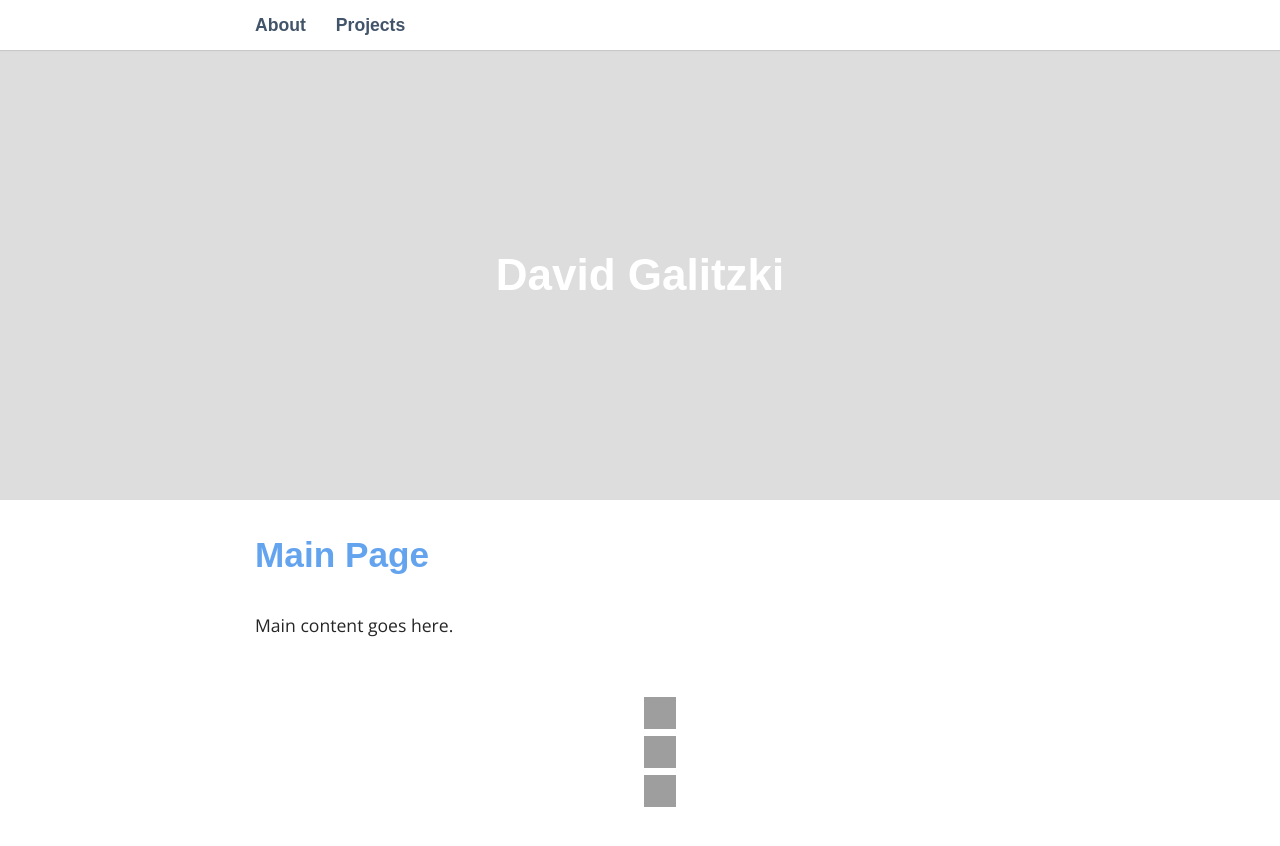
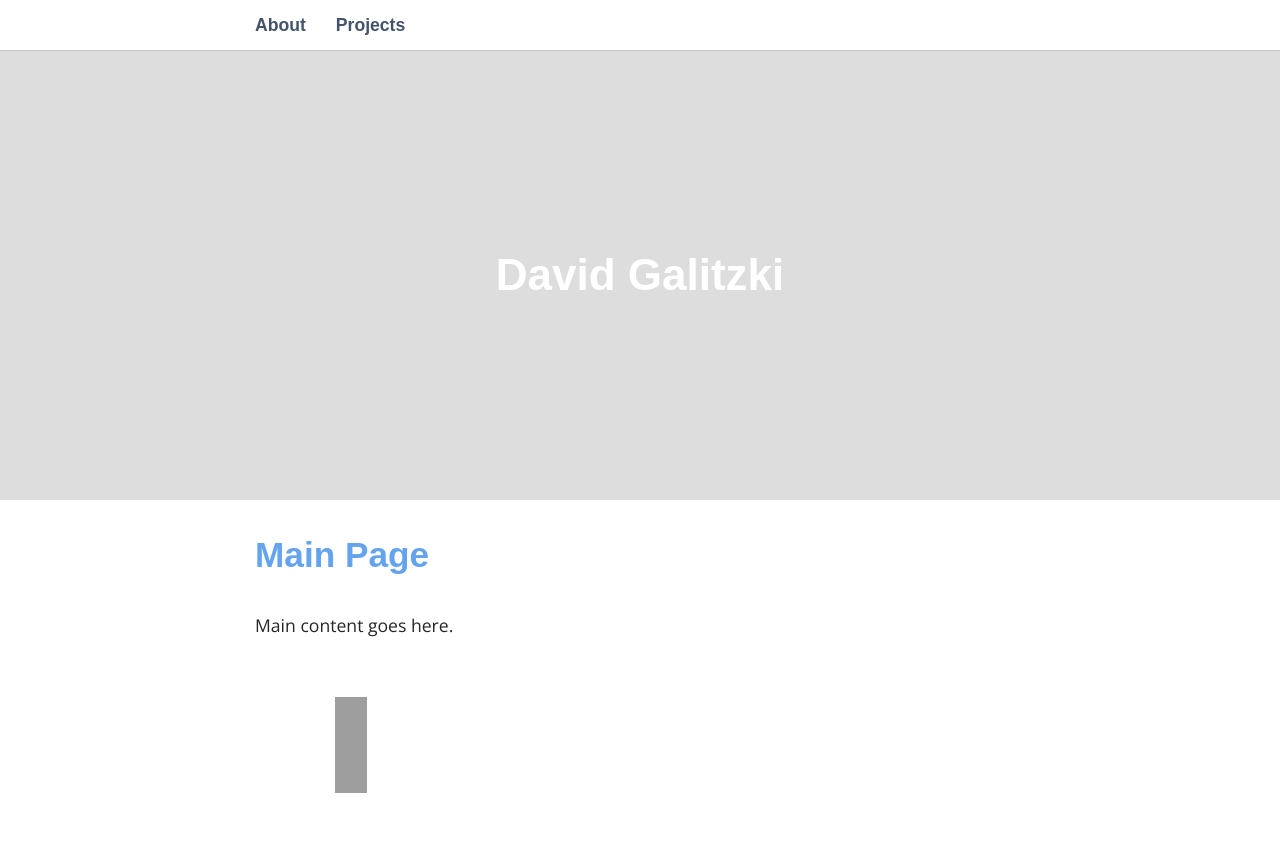
Before and after one commit to davitzki/davitzki.github.io, a Jekyll site: the page built from index.html, in a window 1280 px wide. Shown: the top 846 px of the page. Built offline with Jekyll 4.4.1, drawn with Linux system fonts in a browser that asks for light colours; some web fonts are replaced; grey boxes are pictures that could not be loaded.

Commit message:
Update _layout.scss

```diff
--- a/_sass/_layout.scss
+++ b/_sass/_layout.scss
@@ -117,6 +117,7 @@ footer ul {
 footer li img {
   width: 32px;
   height: 32px;
-  display: inline;
-  justify-content: flex-end;
+  display: flex;
+  justify-content: center;
+  align-items: center;
 }
```
